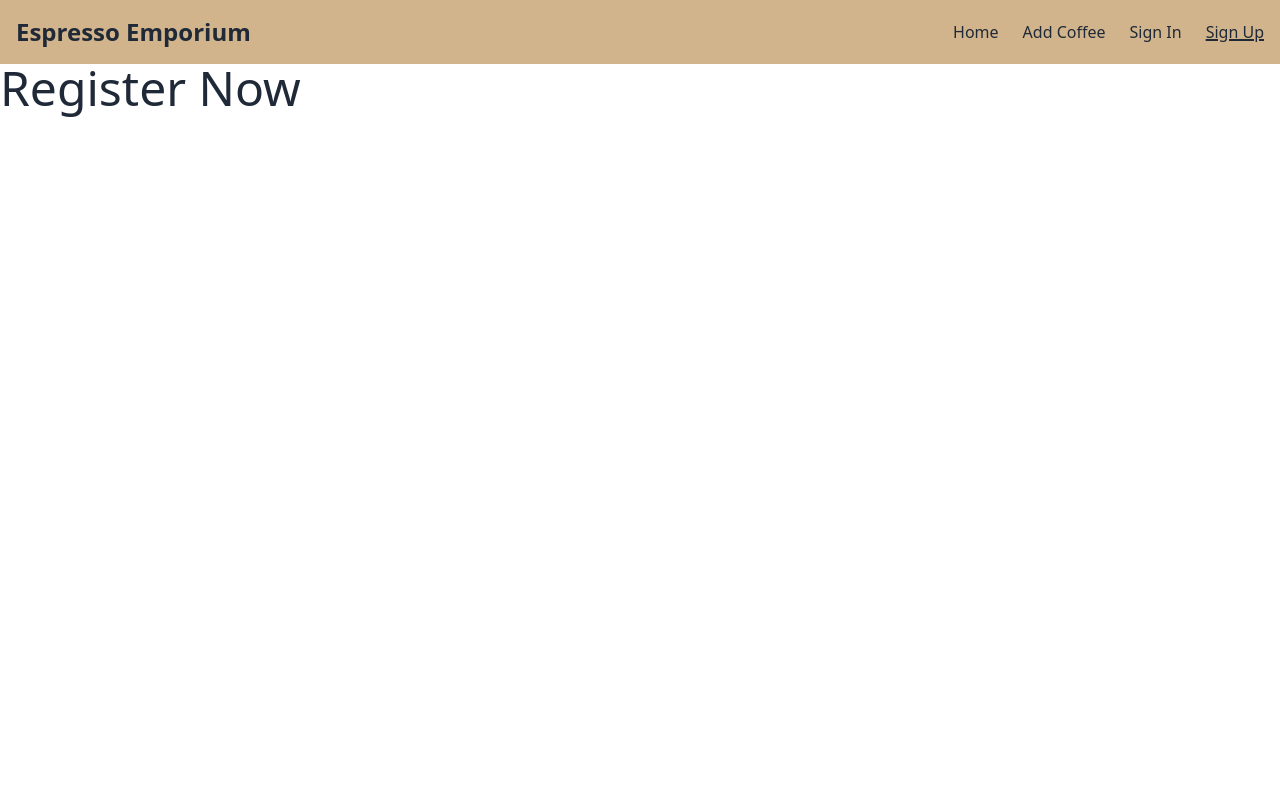
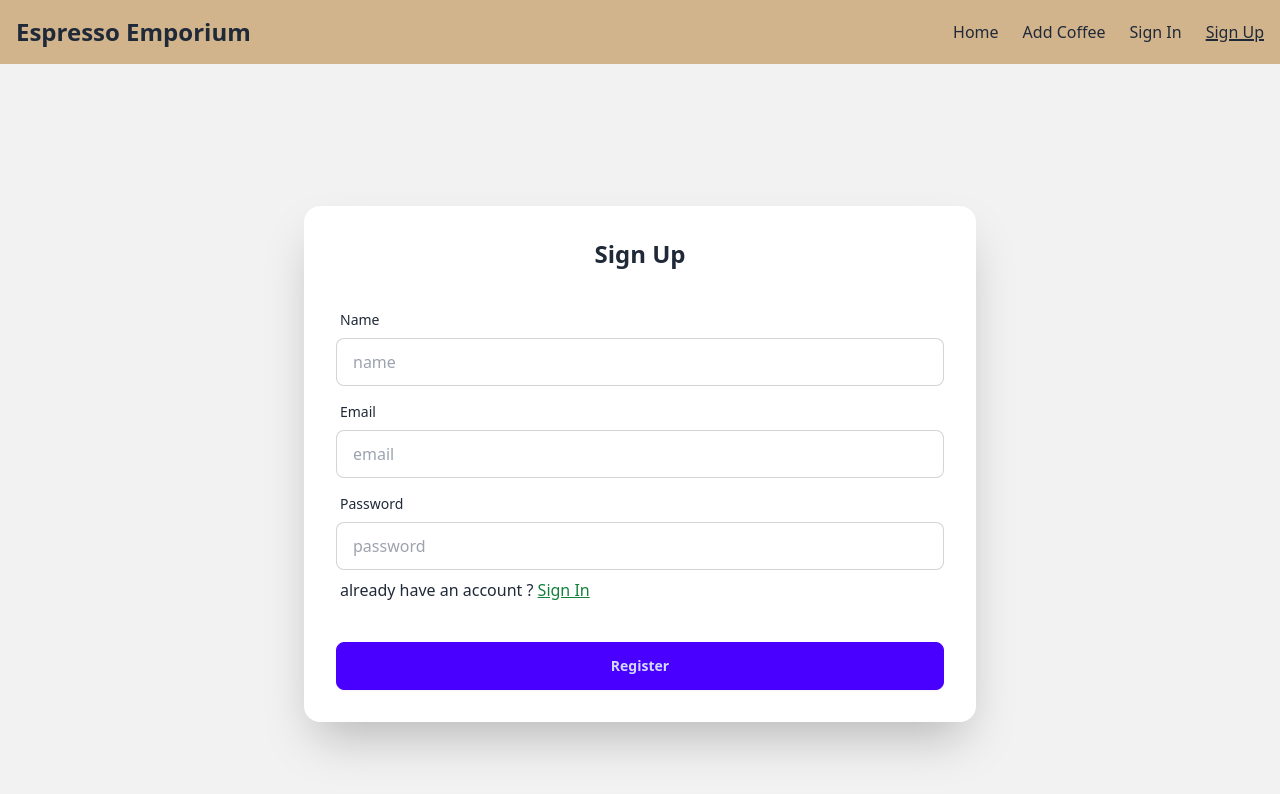
Before and after one commit to MursalinDevOps/espresso-eporium-client, a React (Vite) app: page /signUp in a window 1280 px wide. Shown: the top 794 px of the page. Built offline with nearby package versions, Linux system fonts and the light colour scheme; no server answers.

Commit message:
users created in DB

```diff
--- a/package.json
+++ b/package.json
@@ -10,6 +10,7 @@
     "preview": "vite preview"
   },
   "dependencies": {
+    "firebase": "^11.0.2",
     "localforage": "^1.10.0",
     "match-sorter": "^8.0.0",
     "react": "^18.3.1",
--- a/src/components/SignIn.jsx
+++ b/src/components/SignIn.jsx
@@ -1,3 +1,4 @@
+import { Link } from "react-router-dom";
 import Navbar from "../Navbar";
 
 const SignIn = () => {
@@ -6,7 +7,34 @@ const SignIn = () => {
             <nav>
                 <Navbar></Navbar>
             </nav>
-            <h2 className="text-5xl">Login Now</h2>
+            {/*  */}
+            <section>
+                <div className="hero bg-base-200 min-h-screen">
+                    <div className="card bg-base-100 w-full max-w-2xl shrink-0 shadow-2xl">
+                        <h1 className="text-2xl text-center font-bold pt-8">Sign In</h1>
+                        <form className="card-body">
+                            <div className="form-control">
+                                <label className="label">
+                                    <span className="label-text">Email</span>
+                                </label>
+                                <input type="email" placeholder="email" className="input input-bordered" required />
+                            </div>
+                            <div className="form-control">
+                                <label className="label">
+                                    <span className="label-text">Password</span>
+                                </label>
+                                <input type="password" placeholder="password" className="input input-bordered" required />
+                                <label className="label">
+                                    <p>Don't have an account ? <span><Link to='/signUp' className="underline text-red-700 font-medium">Sign Up</Link></span> </p>
+                                </label>
+                            </div>
+                            <div className="form-control mt-6">
+                                <button className="btn btn-primary">Login</button>
+                            </div>
+                        </form>
+                    </div>
+                </div>
+            </section>
         </div>
     );
 };
--- a/src/components/SignUp.jsx
+++ b/src/components/SignUp.jsx
@@ -1,12 +1,88 @@
+import { Link } from "react-router-dom";
 import Navbar from "../Navbar";
+import { useContext } from "react";
+import { AuthContext } from "../providers/AuthProvider";
+import Swal from "sweetalert2";
 
 const SignUp = () => {
+    // call the authContext
+    const { createUser } = useContext(AuthContext);
+
+    const handleSignUp = e => {
+        e.preventDefault();
+        const form = e.target;
+        const name = form.name.value;
+        const email = form.email.value;
+        const password = form.password.value;
+        // create an firebase user
+        createUser(email, password)
+            .then(result => {
+                console.log(result.user);
+                const creationTime = result?.user?.metadata?.creationTime;
+                console.log(creationTime)
+                const newUser = {name, email};
+                // save the new user to MongoDB
+                fetch('http://localhost:5000/users', {
+                    method:'POST',
+                    headers:{
+                        'content-type':'application/json'
+                    },
+                    body:JSON.stringify(newUser)
+                })
+                .then(res => res.json())
+                .then(data => {
+                    console.log('User sent to the DB', data);
+                    if(data.insertedId){
+                        Swal.fire({
+                            title: "Good job!",
+                            text: "User created Successfully!",
+                            icon: "success"
+                          });
+                    }
+                })
+            })
+            .catch(err => {
+                console.log("ERROR", err)
+            })
+
+    }
     return (
         <div>
             <nav>
                 <Navbar></Navbar>
             </nav>
-            <h2 className="text-5xl">Register Now</h2>
+            {/* form */}
+            <div className="hero bg-base-200 min-h-screen">
+                <div className="card bg-base-100 w-full max-w-2xl shrink-0 shadow-2xl">
+                    <h1 className="text-2xl text-center font-bold pt-8">Sign Up</h1>
+                    <form onSubmit={handleSignUp} className="card-body">
+                    <div className="form-control">
+                            <label className="label">
+                                <span className="label-text">Name</span>
+                            </label>
+                            <input type="text" placeholder="name" name="name" className="input input-bordered" required />
+                        </div>
+                        <div className="form-control">
+                            <label className="label">
+                                <span className="label-text">Email</span>
+                            </label>
+                            <input type="email" placeholder="email" name="email" className="input input-bordered" required />
+                        </div>
+                        <div className="form-control">
+                            <label className="label">
+                                <span className="label-text">Password</span>
+                            </label>
+                            <input type="password" placeholder="password" name="password" className="input input-bordered" required />
+                            <label className="label">
+                                <p>already have an account ? <span><Link to='/signIn' className="underline text-green-700 font-medium">Sign In</Link></span> </p>
+                            </label>
+                        </div>
+                        <div className="form-control mt-6">
+                            <button className="btn btn-primary">Register</button>
+                        </div>
+                    </form>
+                </div>
+            </div>
         </div>
     );
 };
--- /dev/null
+++ b/src/providers/AuthProvider.jsx
@@ -0,0 +1,34 @@
+import { createUserWithEmailAndPassword } from "firebase/auth";
+import { createContext, useState } from "react";
+import { auth } from "../firebase/firebase.init";
+
+export const AuthContext = createContext(null);
+
+
+const AuthProvider = ({ children }) => {
+    const [user, setUser] = useState(null);
+    const [loading, setLoading] = useState(true);
+
+
+    const createUser = (email, password) => {
+        setLoading(true);
+        return createUserWithEmailAndPassword(auth, email, password)
+    }
+
+
+    const authInfo = {
+        user,
+        setUser,
+        loading,
+        setLoading,
+        createUser
+    }
+
+    return (
+        <AuthContext.Provider value={authInfo}>
+            {children}
+        </AuthContext.Provider>
+    );
+};
+
+export default AuthProvider;
```
Also changed, not shown: src/main.jsx (+15 -12 lines), 2 other files (tests, documents, lock files or other folders).
